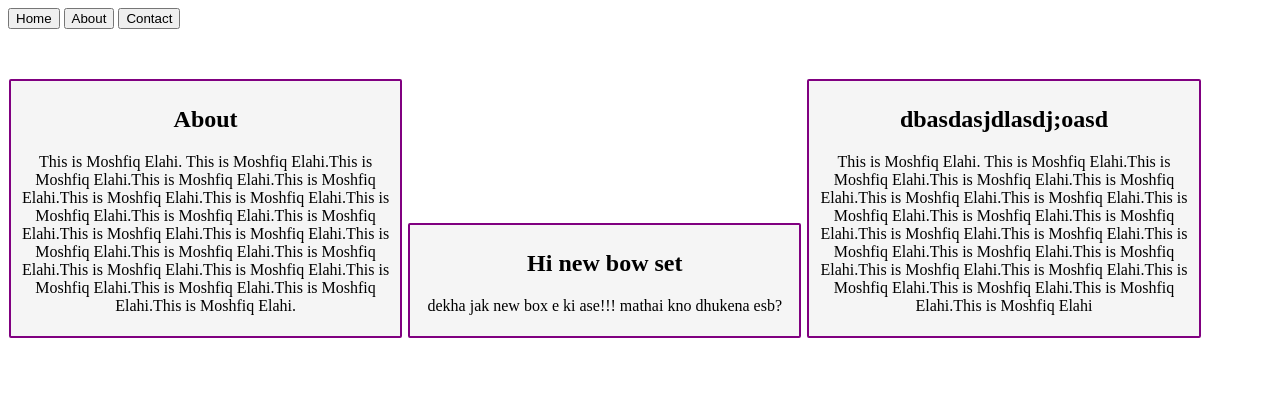
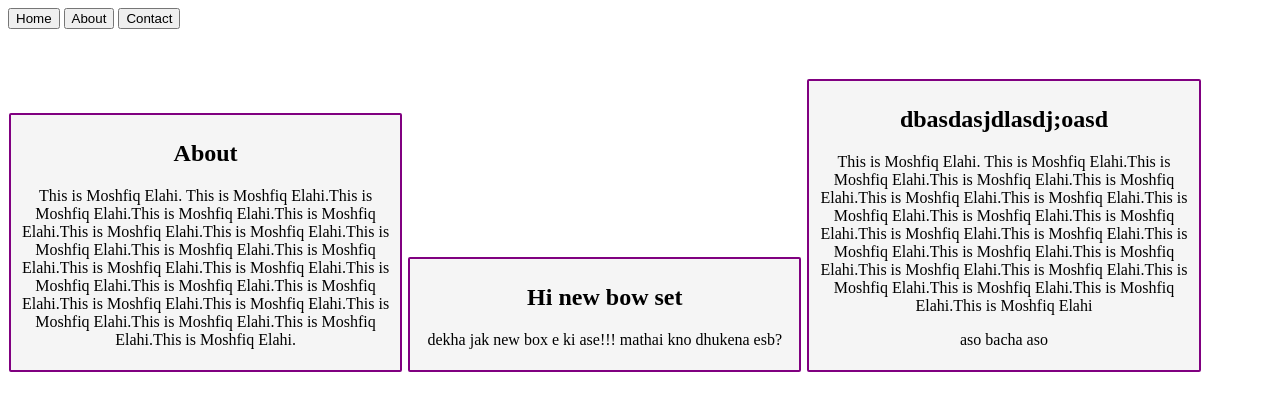
Before and after one commit to MoshfiqElahi/my-first-website, a plain HTML site: page index.html in a window 1280 px wide. Drawn offline with Linux system fonts and the light colour scheme.

Commit message:
aslo to?

```diff
--- a/index.html
+++ b/index.html
@@ -26,7 +26,7 @@
     <div class="box">
         <h2>dbasdasjdlasdj;oasd</h2>
         <p> This is Moshfiq Elahi. This is Moshfiq Elahi.This is Moshfiq Elahi.This is Moshfiq Elahi.This is Moshfiq Elahi.This is Moshfiq Elahi.This is Moshfiq Elahi.This is Moshfiq Elahi.This is Moshfiq Elahi.This is Moshfiq Elahi.This is Moshfiq Elahi.This is Moshfiq Elahi.This is Moshfiq Elahi.This is Moshfiq Elahi.This is Moshfiq Elahi.This is Moshfiq Elahi.This is Moshfiq Elahi.This is Moshfiq Elahi.This is Moshfiq Elahi.This is Moshfiq Elahi.This is Moshfiq Elahi</p>
-
+         <p>aso bacha aso</p>
         </div>
     </section>
 
```
